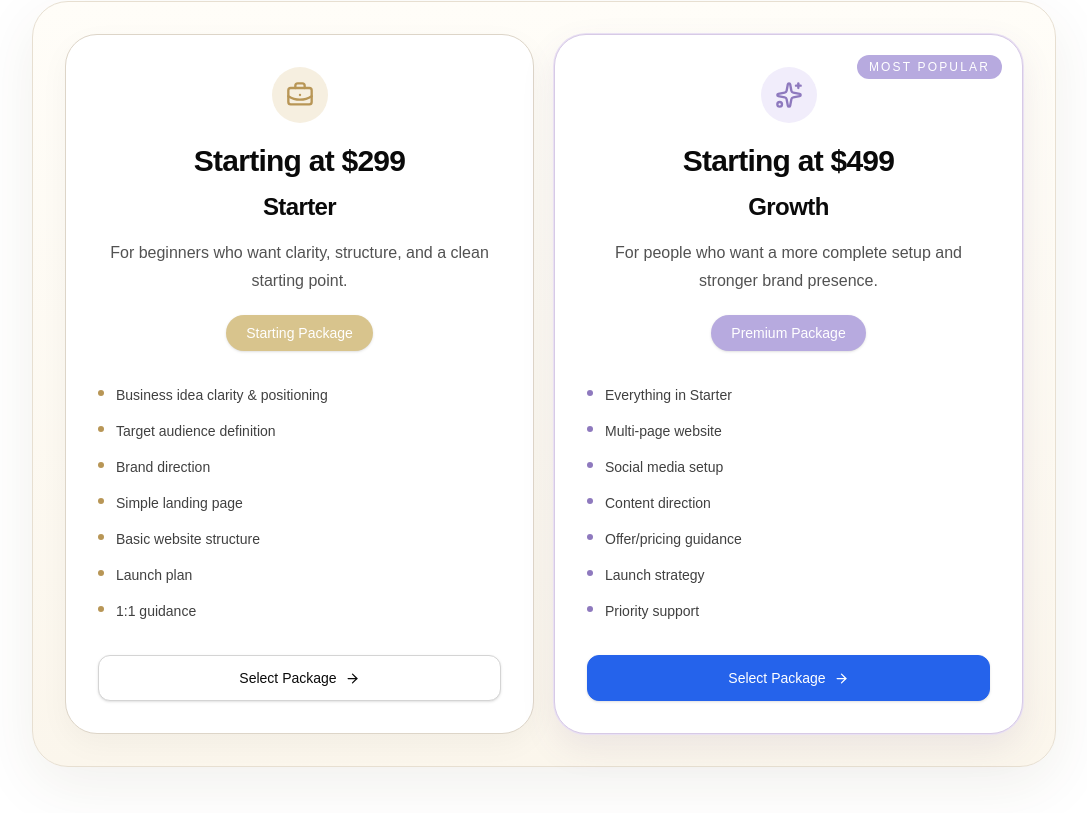
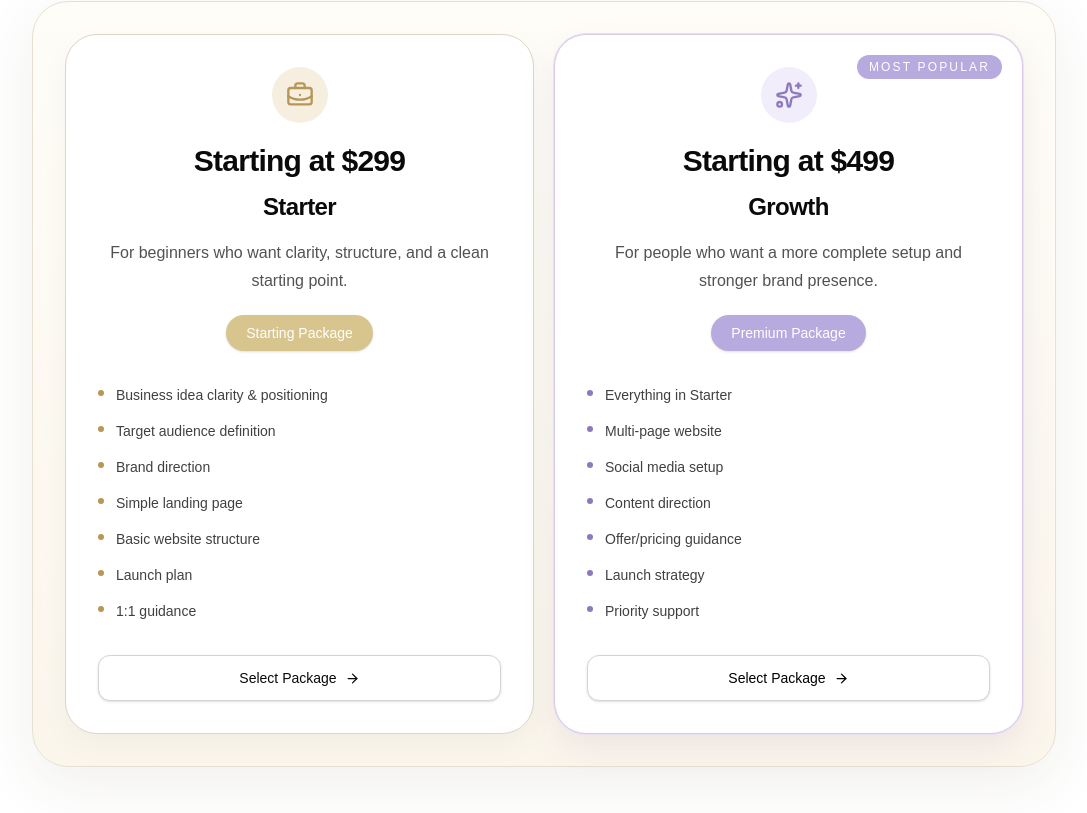
Before and after one commit to zaindurrani93/startflow-site, a Next.js app: page /pricing in a window 1280 px wide. Shown: the part 348-1161 px from the top of the page, without its empty margins (96-1183 px from the left). Built offline with nearby package versions, Linux system fonts and the light colour scheme.

Commit message:
revert select package

```diff
--- a/components/startflow-sections.tsx
+++ b/components/startflow-sections.tsx
@@ -374,7 +374,7 @@ export function PricingSection() {
 
             <Link
               href="/checkout/growth"
-              className="group mt-8 inline-flex min-h-11 items-center justify-center gap-2 rounded-xl border border-[#2563eb] bg-[#2563eb] px-5 py-3 text-center text-sm font-medium text-white shadow-sm transition-all duration-300 hover:-translate-y-0.5 hover:border-[#1d4ed8] hover:bg-[#1d4ed8] hover:shadow-md"
+              className="group mt-8 inline-flex min-h-11 items-center justify-center gap-2 rounded-xl border border-neutral-300 bg-white px-5 py-3 text-center text-sm font-medium text-black shadow-sm transition-all duration-300 hover:-translate-y-0.5 hover:border-neutral-950 hover:bg-neutral-100 hover:shadow-md"
             >
               Select Package
               <ArrowRight size={15} className="transition-transform group-hover:translate-x-0.5" />
```
